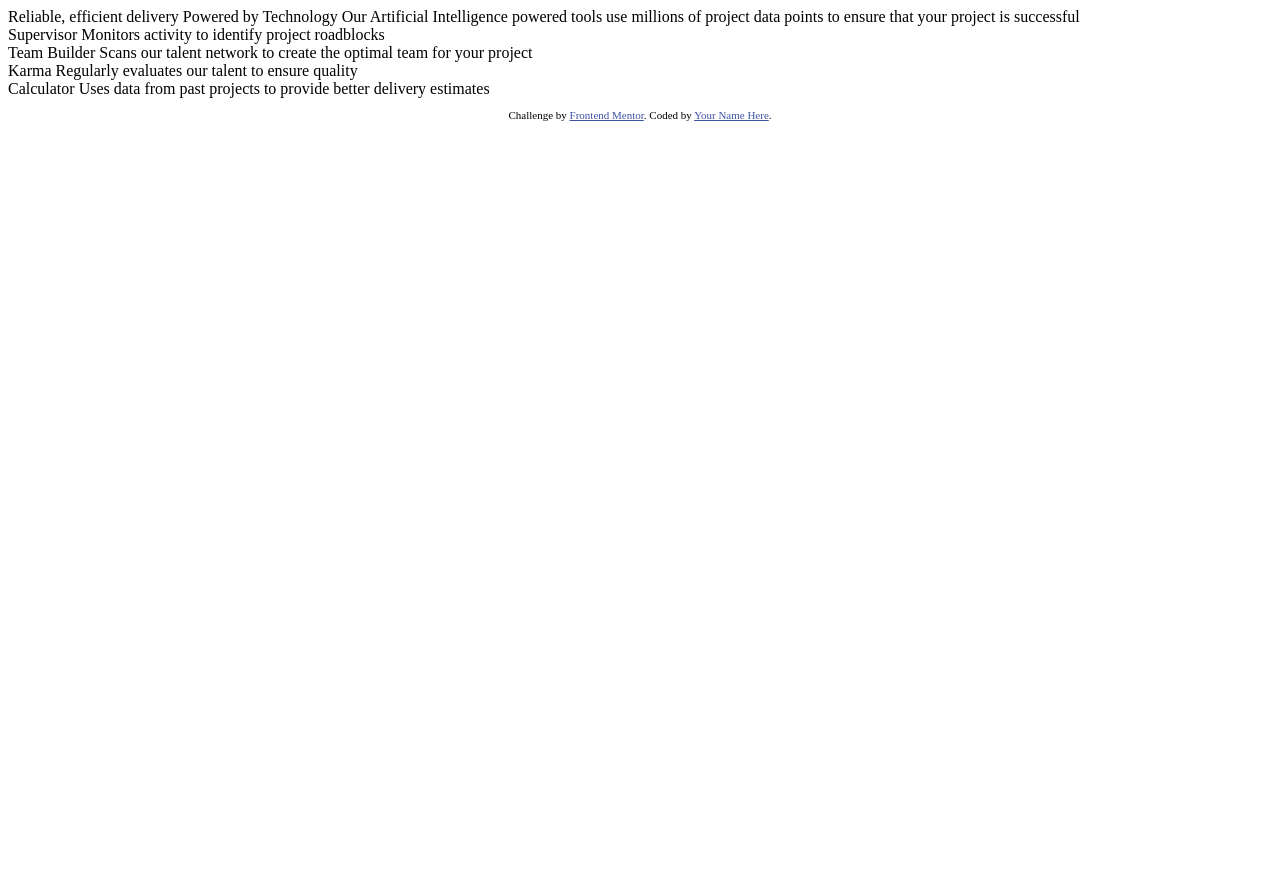
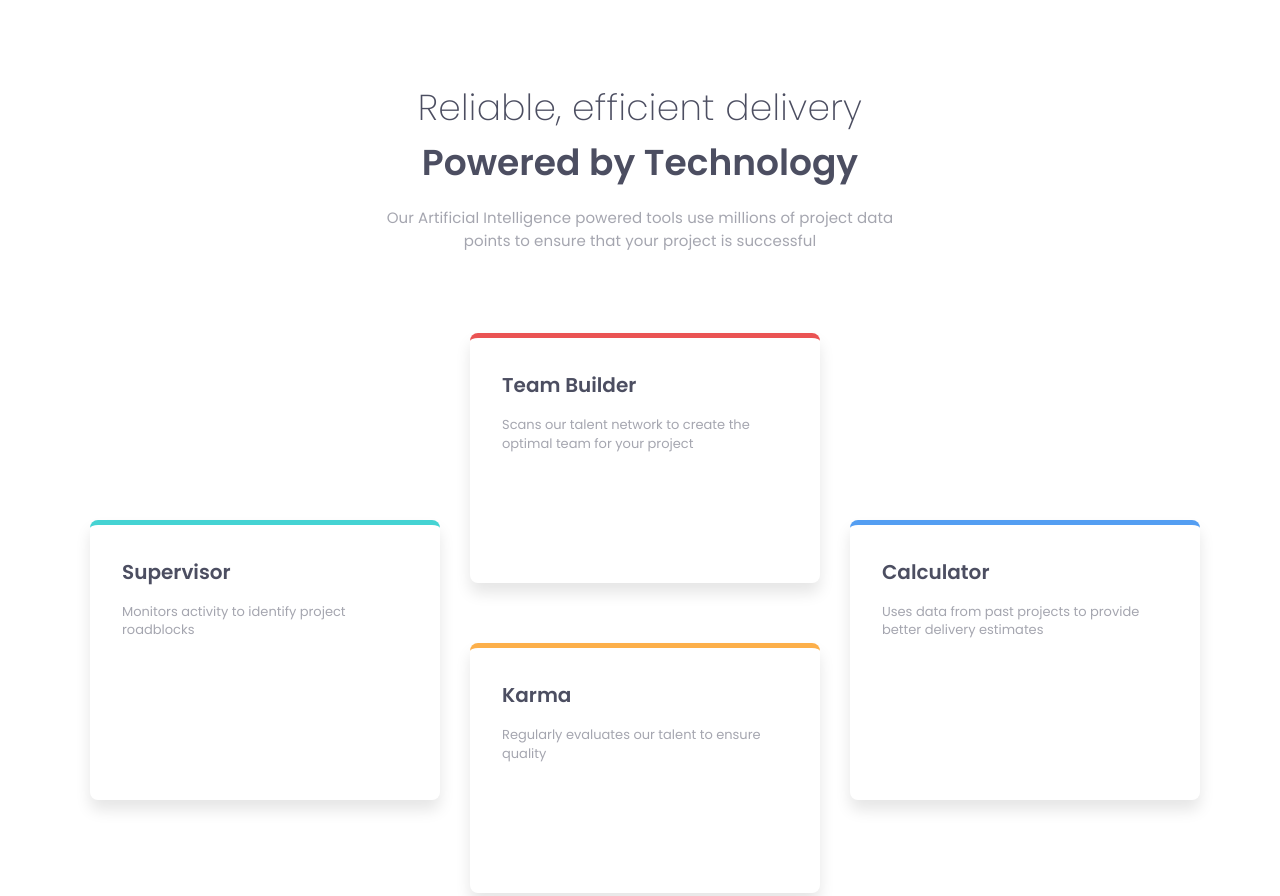
Before and after one commit to emil-raubach/frontendmentor, a plain HTML site: page four-card-feature-section-master/index.html in a window 1280 px wide. Shown: the top 896 px of the page. Before the commit the page ends 800 px from the top, so only its background shows below. Drawn offline with Linux system fonts and the light colour scheme.

Commit message:
Added card styling

```diff
--- /dev/null
+++ b/four-card-feature-section-master/css/style.css
@@ -0,0 +1,155 @@
+*,
+*::before,
+*::after {
+  margin: 0;
+  padding: 0;
+  box-sizing: border-box;
+}
+
+:root {
+  /* Fonts */
+  --font-family: "Poppins", sans-serif;
+  --font-weight-extra-light: 200;
+  --font-weight-regular: 400;
+  --font-weight-semi-bold: 600;
+
+  /* Colors */
+  --clr-primary-red: hsl(0, 78%, 62%);
+  --clr-primary-cyan: hsl(180, 62%, 55%);
+  --clr-primary-orange: hsl(34, 97%, 64%);
+  --clr-primary-blue: hsl(212, 86%, 64%);
+  --clr-very-dark-blue: hsl(234, 12%, 34%);
+  --clr-grayish-blue: hsl(229, 6%, 66%);
+  --clr-very-light-gray: hsl(0, 0%, 98%);
+}
+
+body {
+  font-family: var(--font-family);
+}
+
+h1,
+h2 {
+  font-weight: var(--font-weight-semi-bold);
+  color: var(--clr-very-dark-blue);
+}
+
+main {
+  min-height: 100vh;
+}
+
+/* Hero Section */
+.hero {
+  max-width: 33.75rem;
+  min-height: 10.5rem;
+  margin: 5rem auto;
+  text-align: center;
+}
+
+.hero__lead {
+  font-size: 2.25rem;
+  font-weight: var(--font-weight-extra-light);
+  letter-spacing: 0.25px;
+  color: var(--clr-very-dark-blue);
+}
+
+.hero__header {
+  font-size: 2.25rem;
+}
+
+.hero__description {
+  margin-top: 1rem;
+  color: var(--clr-very-dark-blue);
+  line-height: calc(25 / 16);
+  font-size: 15px;
+  letter-spacing: 0.1px;
+  opacity: 50%;
+}
+
+/* Cards */
+.cards {
+  display: grid;
+  width: 100%;
+  max-width: 1100px;
+  min-height: 530px;
+  margin: 4rem auto 5rem;
+  /* grid-template-columns: repeat(3, 1fr); */
+  grid-template-columns: repeat(autofit, minmax(245px, 1fr));
+  grid-template-rows: repeat(8 1fr);
+  gap: 1.875rem;
+}
+
+.card {
+  min-width: 350px;
+  min-height: 250px;
+  box-shadow: 0 10px 15px rgba(0, 0, 0, 0.1);
+  border-radius: 8px;
+  padding: 2rem;
+}
+
+/* .card::before {
+  content: "";
+  position: absolute;
+  top: 0;
+  left: 0;
+  width: 100%;
+  height: 0.5rem;
+  background-color: #333;
+} */
+
+.card__title {
+  font-size: 1.25rem;
+}
+
+.card__description {
+  margin-top: 1rem;
+}
+
+.card-supervisor {
+  grid-column: 1 / 2;
+  grid-row: 3 / 7;
+  border-top: 5px solid var(--clr-primary-cyan);
+}
+
+.card-team-builder {
+  grid-column: 2 / 3;
+  grid-row: 1 / 4;
+  border-top: 5px solid var(--clr-primary-red);
+}
+
+.card-karma {
+  grid-column: 2 / 3;
+  grid-row: 5 / 8;
+  border-top: 5px solid var(--clr-primary-orange);
+}
+
+.card-calculator {
+  grid-column: 3 / 4;
+  grid-row: 3 / 7;
+  border-top: 5px solid var(--clr-primary-blue);
+}
+
+.cards p {
+  line-height: calc(23 / 16);
+  color: var(--clr-very-dark-blue);
+  opacity: 50%;
+  font-weight: var(--font-weight-regular);
+  font-size: 13px;
+}
+
+/* Media Query */
+@media screen and (max-width: 768px) {
+  .cards {
+    grid-template-columns: 1fr;
+    grid-template-rows: auto;
+  }
+
+  .card {
+    grid-column: 1 / 2;
+    grid-row: auto;
+    gap: 1rem;
+  }
+
+  main {
+    padding: 0 2rem;
+  }
+}
--- a/four-card-feature-section-master/index.html
+++ b/four-card-feature-section-master/index.html
@@ -10,6 +10,14 @@
       type="image/png"
       sizes="32x32"
       href="./images/favicon-32x32.png"
+    />
+
+    <link rel="stylesheet" href="css/style.css" />
+    <link rel="preconnect" href="https://fonts.googleapis.com" />
+    <link rel="preconnect" href="https://fonts.gstatic.com" crossorigin />
+    <link
+      href="https://fonts.googleapis.com/css2?family=Poppins:ital,wght@0,100;0,200;0,300;0,400;0,500;0,600;0,700;0,800;0,900;1,100;1,200;1,300;1,400;1,500;1,600;1,700;1,800;1,900&display=swap"
+      rel="stylesheet"
     />
 
     <title>Frontend Mentor | Four card feature section</title>
@@ -28,24 +36,37 @@
   <body>
     <main>
       <div class="hero">
-        Reliable, efficient delivery Powered by Technology Our Artificial
-        Intelligence powered tools use millions of project data points to ensure
-        that your project is successful
+        <p class="hero__lead">Reliable, efficient delivery</p>
+        <h1 class="hero__header">Powered by Technology</h1>
+        <p class="hero__description">
+          Our Artificial Intelligence powered tools use millions of project data
+          points to ensure that your project is successful
+        </p>
       </div>
       <div class="cards">
-        <div class="card">
-          Supervisor Monitors activity to identify project roadblocks
+        <div class="card card-supervisor">
+          <h2 class="card__title">Supervisor</h2>
+          <p class="card__description">
+            Monitors activity to identify project roadblocks
+          </p>
         </div>
-        <div class="card">
-          Team Builder Scans our talent network to create the optimal team for
-          your project
+        <div class="card card-team-builder">
+          <h2 class="card__title">Team Builder</h2>
+          <p class="card__description">
+            Scans our talent network to create the optimal team for your project
+          </p>
         </div>
-        <div class="card">
-          Karma Regularly evaluates our talent to ensure quality
+        <div class="card card-karma">
+          <h2 class="card__title">Karma</h2>
+          <p class="card__description">
+            Regularly evaluates our talent to ensure quality
+          </p>
         </div>
-        <div class="card">
-          Calculator Uses data from past projects to provide better delivery
-          estimates
+        <div class="card card-calculator">
+          <h2 class="card__title">Calculator</h2>
+          <p class="card__description">
+            Uses data from past projects to provide better delivery estimates
+          </p>
         </div>
       </div>
     </main>
```
